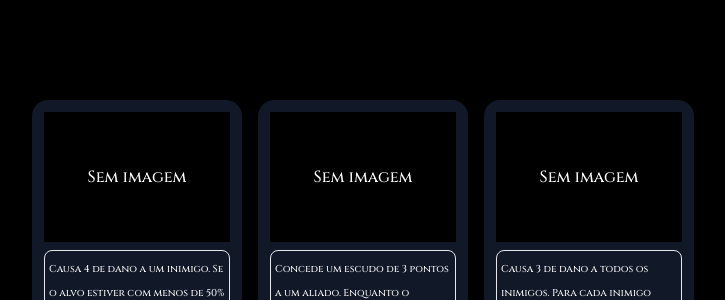
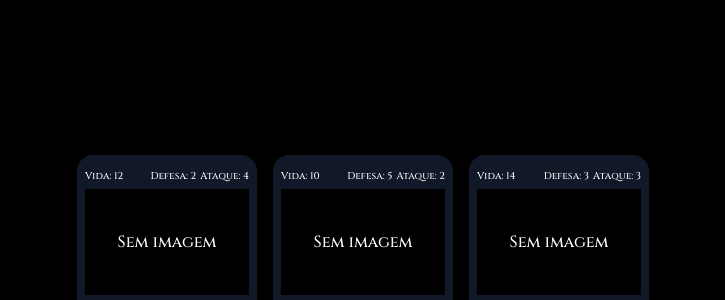
Before and after one commit to lucasdevii/Card-Attack-Game, a Vue app in the folder front/: page / in a window 1280 px wide. Shown: the part 500-800 px from the top of the page, without its empty margins (277-1002 px from the left). Built offline with nearby package versions, Linux system fonts and the light colour scheme.

Commit message:
feat: Ajuste no tamanho e posicionamento das cartas na mesa principal

```diff
--- a/front/src/components/gameTable/Card.vue
+++ b/front/src/components/gameTable/Card.vue
@@ -10,30 +10,27 @@ const props = defineProps({
 const cardInfo = ref(props.cardInfo);
 </script>
 <template>
-        <div class="bg-gray-900 w-[210px] h-[350px] p-3 rounded-2xl space-y-2 hover:scale-105 transition-transform cursor-pointer">
-            <!-- Imagem -->
-            <div class="bg-black w-full h-2/5 flex justify-center items-center">
-                <img :src="image" alt="" v-if="image">
-                <span v-else>Sem imagem</span>
-            </div>
-
-            <div class="h-3/5">
-                <!-- Descrição -->
-                <div class="flex flex-col h-5/6">
-                    <div class="flex-1 border rounded-lg p-1 overflow-auto">
-                        <span class="break-words text-[10px] m-0 p-0">
-                            {{ cardInfo?.description }}
-                        </span>
-                    </div>
-                </div>
-                <!-- Atributos -->
-                <div class="flex h-1/6 text-xs justify-between items-center">
+        <div class="bg-gray-900 w-[180px] h-[280px] p-2 rounded-2xl space-y-2 hover:scale-105 transition-transform cursor-pointer">
+            <div class="h-3/6">
+                <div class="flex h-1/5 text-[10px] justify-between items-center">
                     <span class="">Vida: {{ cardInfo.stats?.life }}</span>
                     <div class="space-x-1">
                         <span>Defesa: {{ cardInfo.stats?.defense }}</span>
                         <span>Ataque: {{ cardInfo.stats?.attack }}</span>
                     </div>
                 </div>
+                <!-- Imagem -->
+                <div class="bg-black w-full h-4/5 flex justify-center items-center">
+                    <img :src="image" alt="" v-if="image">
+                    <span v-else>Sem imagem</span>
+                </div>
+            </div>
+            <div class="flex flex-col h-3/6">
+                <div class="flex-1 border rounded-lg p-1 overflow-hidden">
+                    <span class="break-words text-[8px] leading-tight">
+                        {{ cardInfo?.description }}
+                    </span>
+                </div>
             </div>
         </div>
 </template>
--- a/front/src/views/GameTable.vue
+++ b/front/src/views/GameTable.vue
@@ -43,9 +43,8 @@ Se atingir 3 ou mais inimigos, ganha +2 de defesa neste turno.`,
 
 const currentCards = ref(mock);
 const cardForShowInfos = ref(null);
+
 const inCard = ref(false); //Verifica se o mouse esta sobre alguma carta
-
-
 
 // Selecionando carta
 function clickInCard(index){
@@ -83,8 +82,14 @@ onUnmounted(() => {
 </script>
 <template>
   <div class="w-screen h-screen relative overflow-hidden">
+    <!-- Tabuleiro -->
+    <div class="w-full h-full">
+      <div>
+        <div></div>
+      </div>
+    </div>
     <!-- Cartas -->
-    <div class="absolute bottom-[-150px] w-full flex justify-center space-x-4">
+    <div class="absolute bottom-[-135px] w-full flex justify-center space-x-4">
       <div
         v-for="(card, index) in currentCards"
         :key="index"
```
